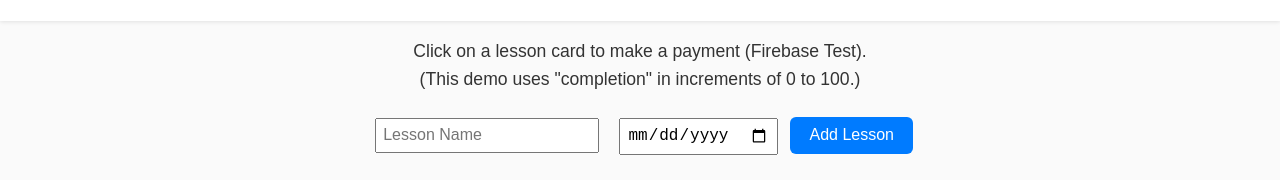
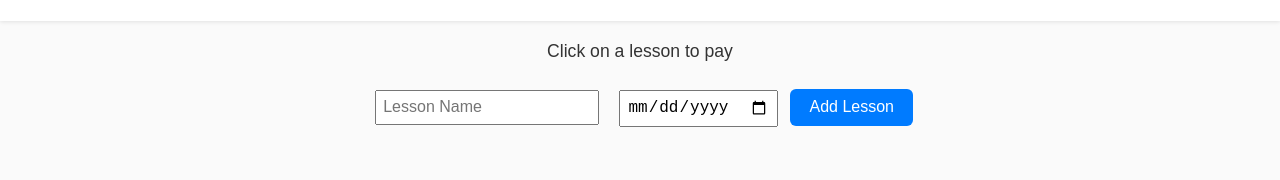
Before and after one commit to ellyhonig/jujitsuPayer, a plain HTML site: page index.html in a window 1280 px wide. Shown: the part 69-249 px from the top of the page. Drawn offline with Linux system fonts and the light colour scheme; no server answers.

Commit message:
ui text changes

```diff
--- a/index.html
+++ b/index.html
@@ -166,9 +166,8 @@
   </header>
 
   <div class="instructions">
-    Click on a lesson card to make a payment (Firebase Test).
+    Click on a lesson to pay
     <br />
-    (This demo uses "completion" in increments of 0 to 100.)
   </div>
 
   <div class="add-lesson-container">
```
